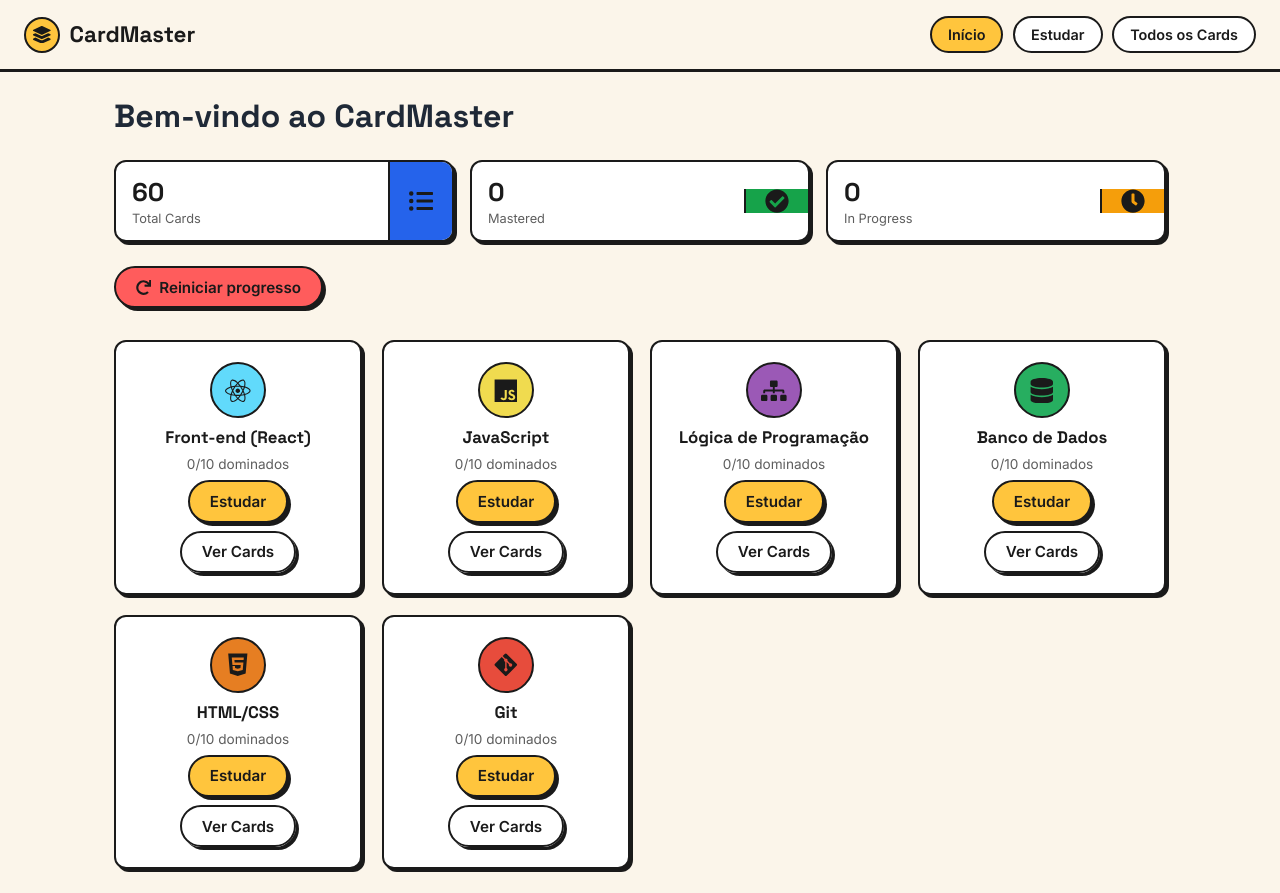
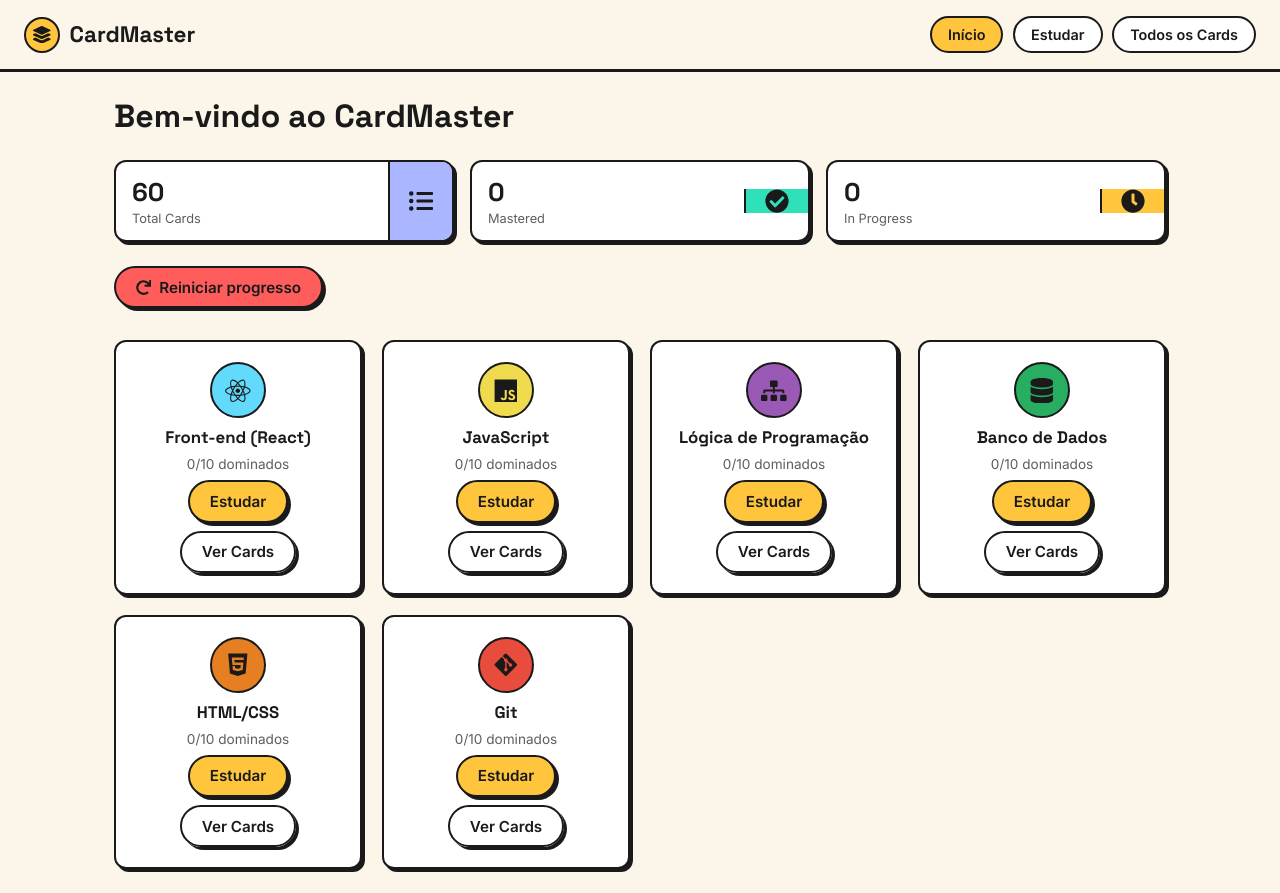
Before and after one commit to Cleok3Lima/frontend-avancado-mvp, a React (Vite) app: page / in a window 1280 px wide. Built offline with nearby package versions, Linux system fonts and the light colour scheme.

Commit message:
style: reskin Home page with new tokens

```diff
--- a/src/pages/Home/Home.jsx
+++ b/src/pages/Home/Home.jsx
@@ -6,6 +6,7 @@
 import { BotaoAcao } from "../../components/BotaoAcao/BotaoAcao";
 import { ConfirmModal } from "../../components/ConfirmModal/ConfirmModal";
 import { Tooltip } from "../../components/Tooltip/Tooltip";
+import { tokens } from "../../styles/tokens";
 import {
   Wrapper,
   Titulo,
@@ -55,18 +56,18 @@
       <Titulo>Bem-vindo ao CardMaster</Titulo>
 
       <StatsRow>
-        <CardEstatistica titulo="Total Cards" valor={stats.total} cor="#2563eb" icone={FaListUl} />
+        <CardEstatistica titulo="Total Cards" valor={stats.total} cor={tokens.colors.periwinkle} icone={FaListUl} />
         <CardEstatistica
           titulo="Mastered"
           valor={stats.mastered}
-          cor="#16a34a"
+          cor={tokens.colors.mint}
           icone={FaCheckCircle}
           dica="Cards que você já dominou"
         />
         <CardEstatistica
           titulo="In Progress"
           valor={stats.inProgress}
-          cor="#f59e0b"
+          cor={tokens.colors.sunshine}
           icone={FaClock}
           dica="Cards que você já errou pelo menos uma vez"
         />
--- a/src/pages/Home/Home.styles.js
+++ b/src/pages/Home/Home.styles.js
@@ -1,18 +1,19 @@
 import styled from "styled-components";
+import { tokens } from "../../styles/tokens";
 
 export const Wrapper = styled.div`
   max-width: 1100px;
   margin: 0 auto;
   padding: 1.5rem;
 
-  @media (max-width: 480px) {
+  @media (max-width: 640px) {
     padding: 1rem;
   }
 `;
 
 export const Titulo = styled.h1`
-  margin: 0 0 1.5rem;
-  color: #1f2937;
+  color: ${tokens.colors.ink};
+  margin-bottom: 1.5rem;
 `;
 
 export const StatsRow = styled.div`
@@ -31,7 +32,7 @@
 `;
 
 export const SuccessMessage = styled.span`
-  color: #16a34a;
+  color: ${tokens.colors.ink};
   font-weight: 600;
 `;
 
@@ -43,7 +44,8 @@
 
 export const LoadingMessage = styled.p`
   text-align: center;
-  color: #6b7280;
+  color: ${tokens.colors.ink};
+  opacity: 0.7;
   font-size: 1.1rem;
   padding: 3rem 0;
 `;
@@ -54,5 +56,6 @@
   align-items: center;
   gap: 1rem;
   padding: 3rem 0;
-  color: #dc2626;
+  color: ${tokens.colors.coral};
+  font-weight: 600;
 `;
```
